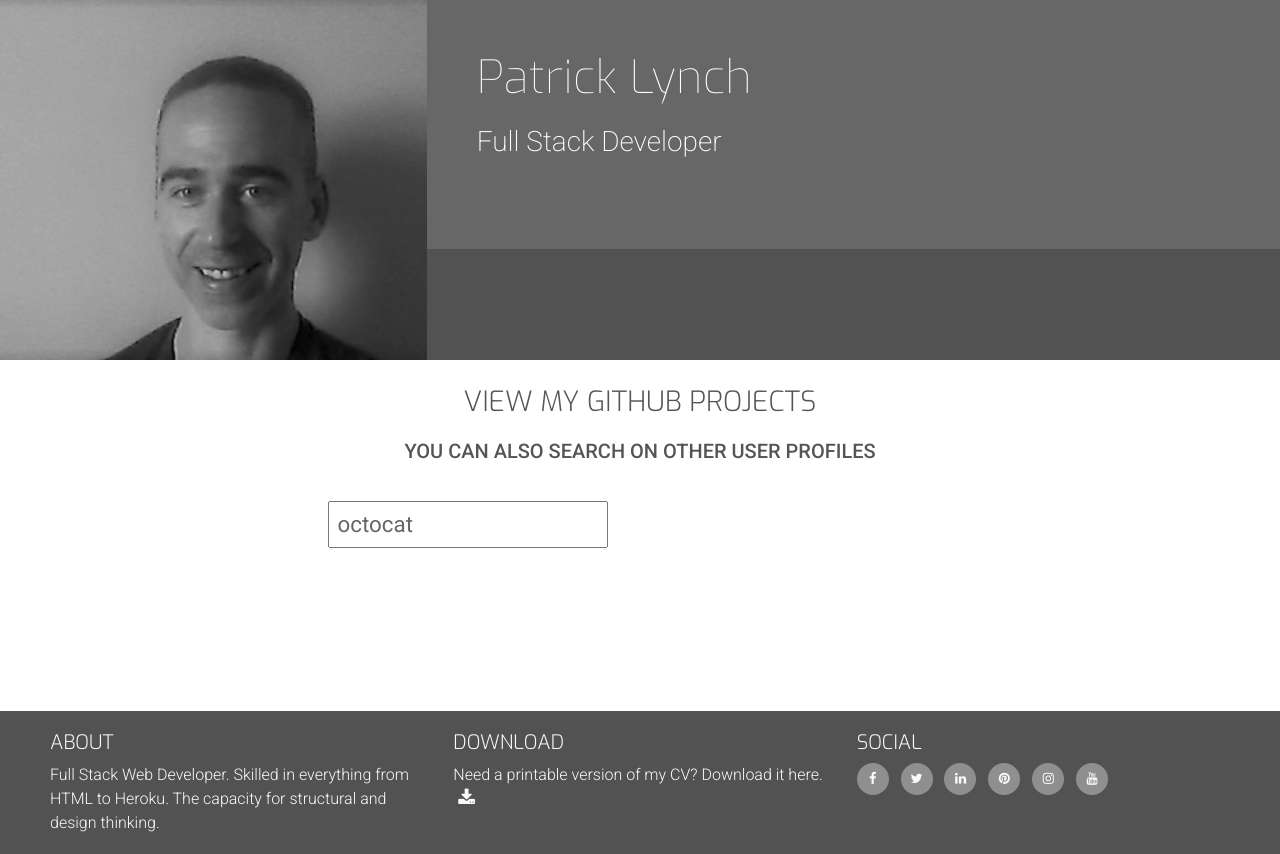
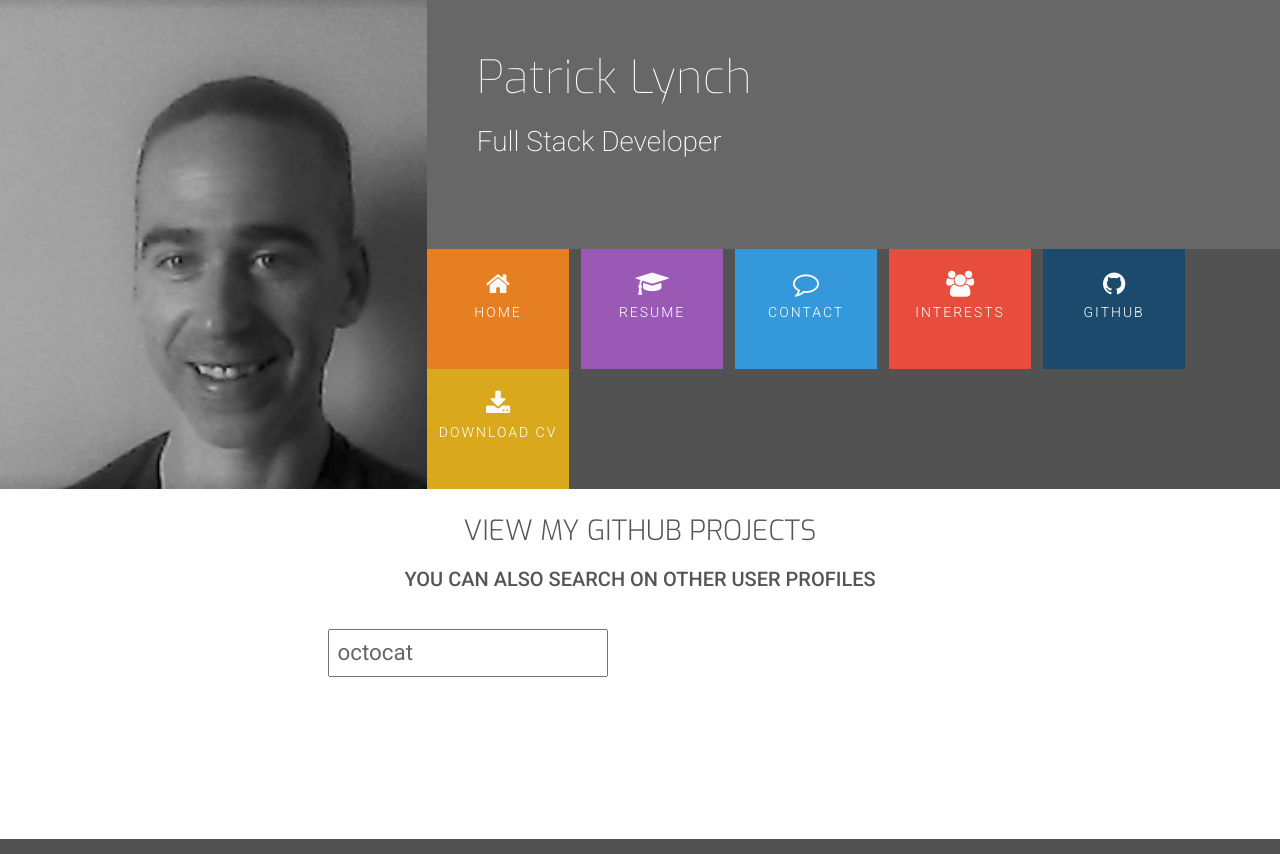
Before and after one commit to plyn85/UCD-RESUME, a plain HTML site: page github.html in a window 1280 px wide. Shown: the top 854 px of the page. Drawn offline with nearby package versions, Linux system fonts and the light colour scheme.

```diff
--- a/github.html
+++ b/github.html
@@ -20,14 +20,18 @@
       type="text/css"
     />
     <link rel="stylesheet" href="assets/css/main.css" type="text/css" />
-    <link rel="stylesheet" href="assets\css\github-styles.css" type="text/css">
+    <link
+      rel="stylesheet"
+      href="assets\css\github-styles.css"
+      type="text/css"
+    />
 
     <script src="https://ajax.googleapis.com/ajax/libs/jquery/3.2.1/jquery.min.js"></script>
     <script
       type="text/javascript"
       src="assets/js/github-information.js"
     ></script>
-    <title>Rosie</title>
+    <title>Resume</title>
   </head>
 
   <body>
@@ -43,7 +47,58 @@
           </div>
           <div class="row no-gutters">
             <div class="col">
-
+              <ul id="nav" class="list-inline menucontainer">
+                <li
+                  class="col-6 col-sm-2 ui-menu-color-home list-inline-item menuitem"
+                >
+                  <a href="index.html" class="hvr-sweep-to-bottom"
+                    ><i class="fa fa-home" aria-hidden="true"></i
+                    ><span>Home</span></a
+                  >
+                </li>
+                <li
+                  class="col-6 col-sm-2 ui-menu-color-resume list-inline-item menuitem"
+                >
+                  <a href="resume.html" class="hvr-sweep-to-bottom"
+                    ><i class="fa fa-graduation-cap" aria-hidden="true"></i
+                    ><span>Resume</span></a
+                  >
+                </li>
+                <li
+                  class="col-6 col-sm-2 ui-menu-color-contact list-inline-item menuitem"
+                >
+                  <a href="contact.html" class="hvr-sweep-to-bottom"
+                    ><i class="fa fa-comment-o" aria-hidden="true"></i
+                    ><span>Contact</span></a
+                  >
+                </li>
+                <li
+                  class="col-6 col-sm-2 ui-menu-color-interests list-inline-item menuitem"
+                >
+                  <a href="interests.html" class="hvr-sweep-to-bottom"
+                    ><i class="fa fa-users" aria-hidden="true"></i
+                    ><span>Interests</span></a
+                  >
+                </li>
+                <li
+                  class="col-6 col-sm-2 ui-menu-color-github list-inline-item menuitem"
+                >
+                  <a href="github.html" class="hvr-sweep-to-bottom"
+                    ><i class="fa fa-github" aria-hidden="true"></i
+                    ><span>GitHub</span></a
+                  >
+                </li>
+                <li
+                  class="col-6 col-sm-2 ui-menu-color-download list-inline-item menuitem"
+                >
+                  <a
+                    href="assets/cv/sample-cv.pdf"
+                    target="_blank"
+                    class="hvr-sweep-to-bottom"
+                    ><i class="fa fa-download" aria-hidden="true"></i
+                    ><span>Download CV</span></a
+                  >
+                </li>
               </ul>
             </div>
           </div>
@@ -59,8 +114,11 @@
           <h5 class="uppercase text-center">
             You can also search on other user profiles
           </h5>
-
+          <!-- creating github form here  -->
           <div class="center-form">
+            <!-- Input field created here value is equal to git hub mascot -->
+            <!-- the oninput event will fetch the git hub infomation this event will be fired every time a user enters something into the textbox -->
+            <!-- two divs then craeted one will present the user infomation and one will present the repo infomation -->
             <input
               type="text"
               id="gh-username"
```
Also changed, not shown: interests.html (+0 -36 lines), assets/css/loader.gif (added).
